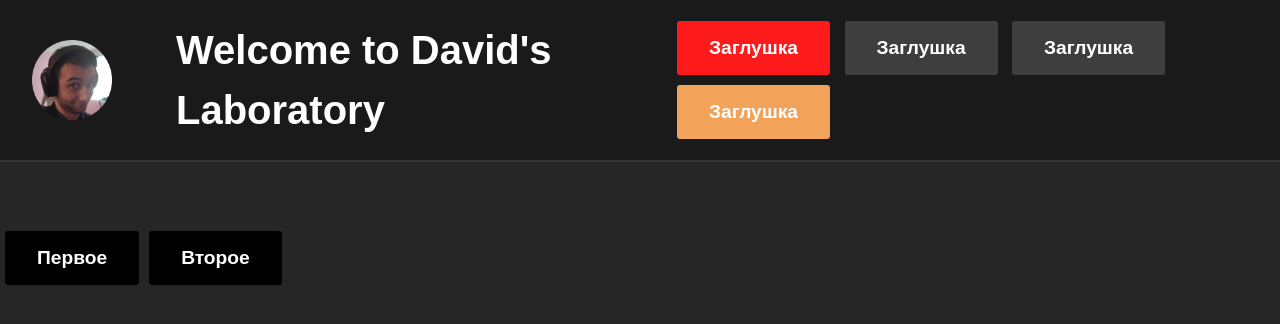
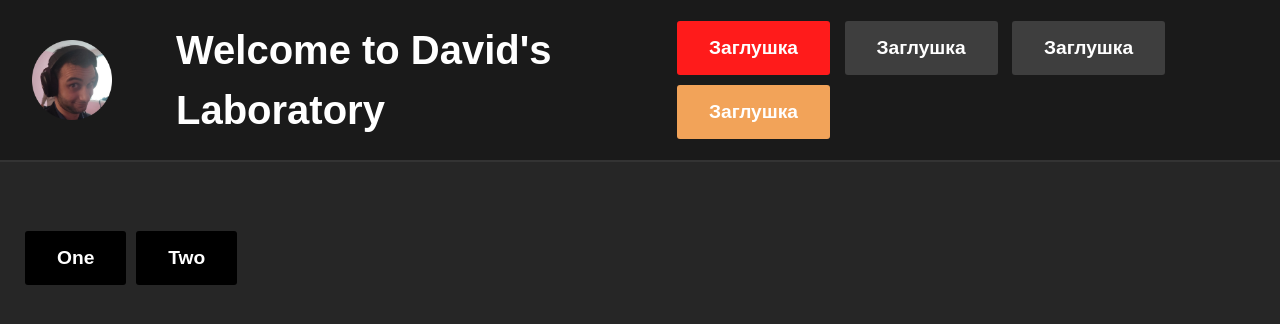
Before and after one commit to bronepoezd410/4AIP_VueExercises410, a Vue app in the folder MakoVueExercises/: page / in a window 1280 px wide. Shown: the top 324 px of the page. Built offline with nearby package versions, Linux system fonts and the light colour scheme.

Commit message:
067_Испускание события в атрибуте

```diff
--- a/MakoVueExercises/src/App.vue
+++ b/MakoVueExercises/src/App.vue
@@ -1,6 +1,17 @@
+
+
+
+
+<template>
+
+    <Rabotnik @show1="one" @show2="two"/>
+
+</template>
+
+
+
 <script>
 import Rabotnik from './components/Employee.vue'
-
 
 export default {
   components: {
@@ -12,24 +23,17 @@ export default {
 	}
 },
 methods: {
-    one: function (name) {
-      document.write(name)
+    one: function () {
+      document.write('Сообщение 1')
     },
-    two: function (name, salary) {
-      document.write(name + '  ' + salary)
+    two: function () {
+      document.write('Сообщение 2')
     }
-  }
+}
 }
 </script>
 
 
-
-
-<template>
-
-    <Rabotnik @show1="one" @show2="two"/>
-
-</template>
 
 
 
--- a/MakoVueExercises/src/components/Employee.vue
+++ b/MakoVueExercises/src/components/Employee.vue
@@ -1,3 +1,11 @@
+
+<template>
+	<div class="withMargin">
+	  <button @click="$emit('show1')">One</button>
+	  <button @click="$emit('show2')">Two</button>
+	</div>
+  </template>
+
 <script>
 export default {
   props: {
@@ -8,21 +16,9 @@ export default {
     return {
     }
   },
-  methods: {
-    showApp1: function () {
-      this.$emit('show1', 'Давид Авагян');
-    },
-    showApp2: function () {
-      this.$emit('show2', 'Давид Авагян', '5$');
-    }
-  }
+
 }
 </script>
-
-<template>
-	  <button @click="showApp1">Первое </button>
-	  <button @click="showApp2">Второе </button>
-</template>
 
 
 // <!-- props: {
```
